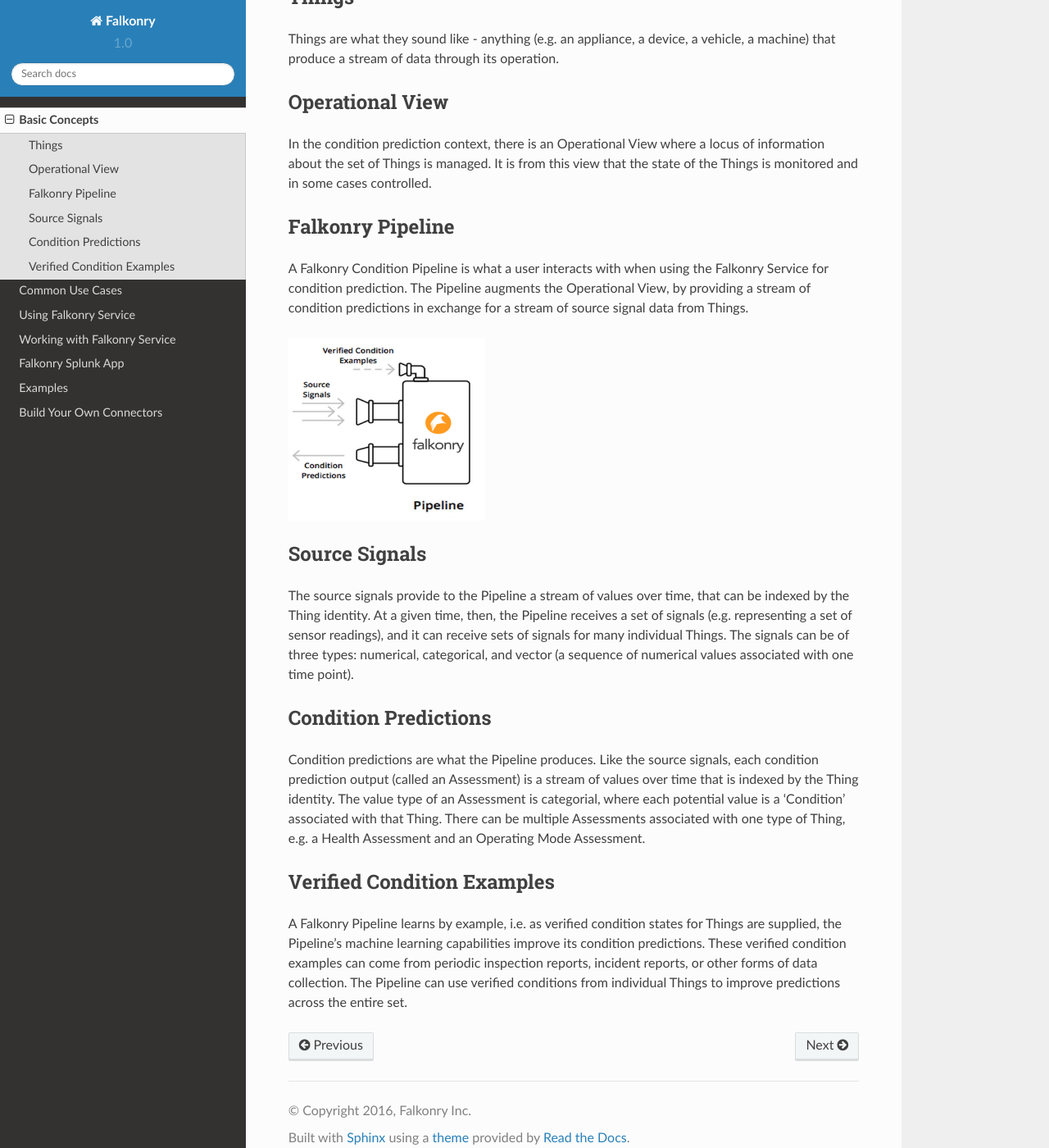
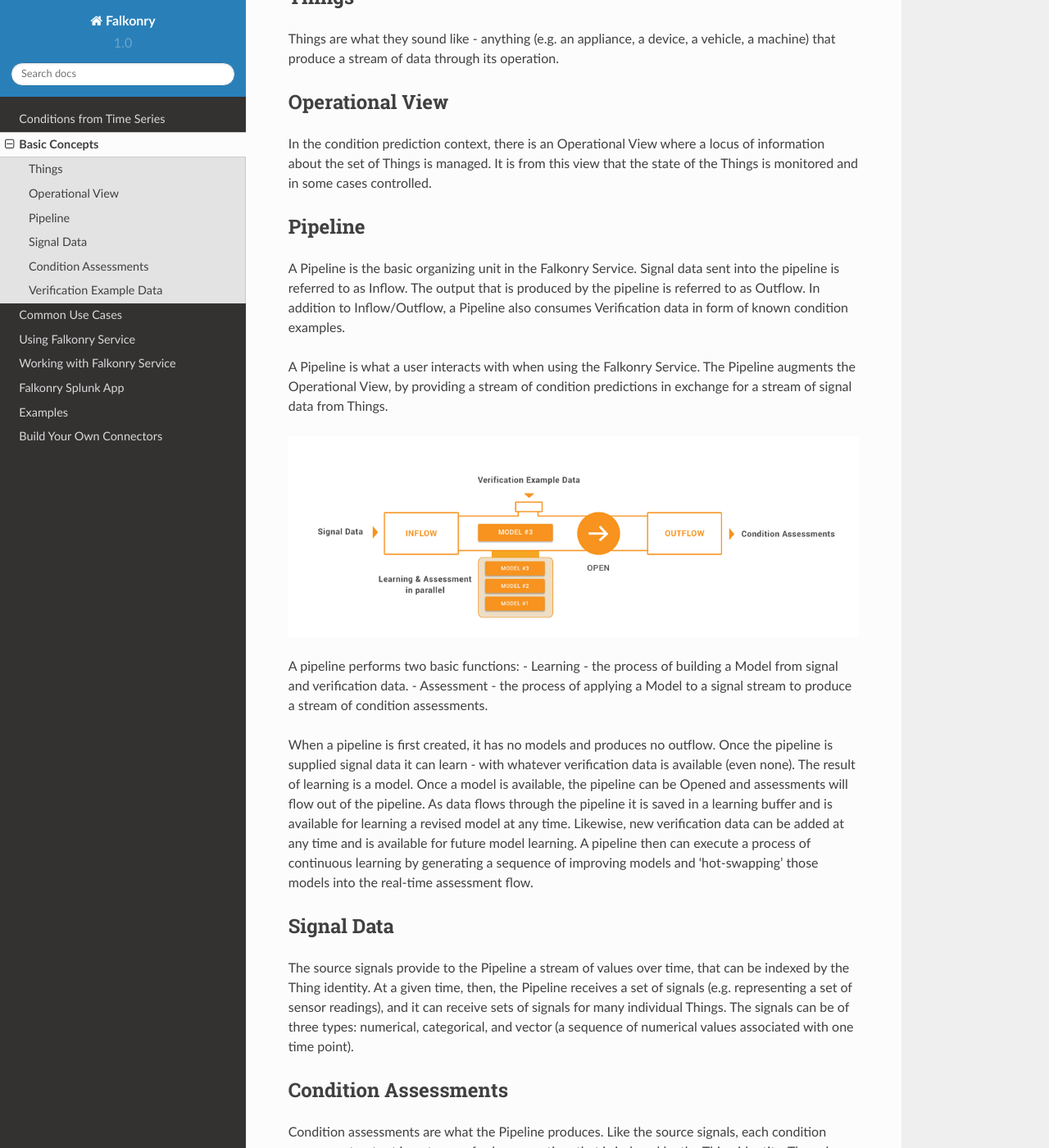
Before and after one commit to suhas-mehta/support, a Sphinx documentation site: the page built from docs/concepts.rst, in a window 1280 px wide and 1400 px high, scrolled down 603 px. Shown: the whole window at 82% size. Built offline with Sphinx 7.4.7 and the Read the Docs theme 2.0.0, drawn with Linux system fonts in a browser that asks for light colours; some of the changed text lies outside the part shown.

Commit message:
Added more problem context info

```diff
--- a/docs/concepts.rst
+++ b/docs/concepts.rst
@@ -19,20 +19,37 @@
 information about the set of Things is managed.  It is from this view that the state of
 the Things is monitored and in some cases controlled.
 
-Falkonry Pipeline
------------------
+Pipeline
+--------
 
-A Falkonry Condition Pipeline is what a user interacts with when using the Falkonry
-Service for condition prediction. The Pipeline augments the Operational View, by
-providing a stream of condition predictions in exchange for a stream of source signal data
-from Things.
+A Pipeline is the basic organizing unit in the Falkonry Service.  Signal data sent into the
+pipeline is referred to as Inflow.  The output that is produced by the pipeline is
+referred to as Outflow.  In addition to Inflow/Outflow, a Pipeline also consumes
+Verification data in form of known condition examples.
+
+A Pipeline is what a user interacts with when using the Falkonry Service. The Pipeline
+augments the Operational View, by providing a stream of condition predictions in exchange
+for a stream of signal data from Things.
 
 .. image:: images/pipeline.png
-   :height: 223
-   :width: 240
 
-Source Signals
---------------
+A pipeline performs two basic functions:
+- Learning - the process of building a Model from signal and verification data.
+- Assessment - the process of applying a Model to a signal stream to produce a stream of
+condition assessments.
+
+When a pipeline is first created, it has no models and produces no outflow. Once the
+pipeline is supplied signal data it can learn - with whatever verification data is
+available (even none).  The result of learning is a model.  Once a model is available,
+the pipeline can be Opened and assessments will flow out of the pipeline.  As data flows
+through the pipeline it is saved in a learning buffer and is available for learning a
+revised model at any time.  Likewise, new verification data can be added at any time and
+is available for future model learning.  A pipeline then can execute a process of
+continuous learning by generating a sequence of improving models and ‘hot-swapping’ those
+models into the real-time assessment flow.
+
+Signal Data
+-----------
 
 The source signals provide to the Pipeline a stream of values over time, that can be
 indexed by the Thing identity.  At a given time, then, the Pipeline receives a set of
@@ -40,18 +57,17 @@
 for many individual Things.  The signals can be of three types:  numerical, categorical,
 and vector (a sequence of numerical values associated with one time point).
 
-Condition Predictions
+Condition Assessments
 ---------------------
 
-Condition predictions are what the Pipeline produces.  Like the source signals, each
-condition prediction output (called an Assessment)  is a stream of values over time that
-is indexed by the Thing identity.  The value type of an Assessment is categorial, where
-each potential value is a ‘Condition’ associated with that Thing.  There can be multiple
-Assessments associated with one type of Thing, e.g. a Health Assessment and an Operating
-Mode Assessment.
+Condition assessments are what the Pipeline produces.  Like the source signals, each
+condition assessment output is a stream of values over time that is indexed by the Thing
+identity.  The value type of an Assessment is categorial, where each potential value is a
+‘Condition’ associated with that Thing.  There can be multiple Assessments associated with
+one type of Thing, e.g. a *Health Assessment* and an *Operating Mode Assessment*.
 
-Verified Condition Examples
----------------------------
+Verification Example Data
+-------------------------
 
 A Falkonry Pipeline learns by example, i.e. as verified condition states for Things are
 supplied, the Pipeline’s machine learning capabilities improve its condition predictions.
--- a/docs/index.rst
+++ b/docs/index.rst
@@ -20,6 +20,7 @@
 .. toctree::
    :maxdepth: 1
 
+   problem
    concepts
    usecases
    using/index
--- /dev/null
+++ b/docs/problem.rst
@@ -0,0 +1,43 @@
+Conditions from Time Series
+===========================
+
+The Falkonry Service was built in response to the need to make condition recognition
+ubiquitous and easily accessible by system operators. The service is easily added to any
+application that manages time-series data and does not require data scientists or custom
+software development.
+
+Problem solved by Falkonry
+--------------------------
+
+The Falkonry Service is used to transform signal data into real-time assessments of
+condition.  It is not, however, a machine learning toolkit for data scientists.  Users of
+the service simply supply it with signal data and any available examples of verified
+conditions and it will learn to recognize conditions.  Once it learns conditions it will
+recognize those conditions in new data.  As it accumulates data and additional verified
+examples, it continues to learn and improve its ability to recognize or ‘assess’ conditions.
+
+In a nutshell, then, the `Falkonry Service <using/>`_ is a machine learning machine that combines
+condition learning and condition assessment in an easy to use package that does not require
+professional data scientist or software developers.
+
+The Falkonry Service design was inspired by frustration with how excruciatingly hard it is
+to extract basic condition understanding out of the copious amounts of time-series data
+that surround us and the difficulty in getting a team of specialists to work together to
+solve this problem.  In a typical condition assessment need situation, the following
+realities exists:
+
+- the data consists of multiple signals with complex behavior, and no human could
+  reasonably identify meaningful patterns in the data by inspection or through construction
+  of rules or thresholds.
+- there is no available team of data scientists and software developers, nor the budget
+  and patience to execute a multi-month project.
+- there is no pre-existing well-formed training data set from which to build a condition model.
+- not all conditions are known in advance.
+- system conditions evolve over time.
+
+By focused delivery of pre-packaged multi-signal classification, the Falkonry Service is
+able to addresses these realities for a wide range of problems.  Certainly, custom data
+science and software development projects can deliver greater accuracy or solution
+granularity but such an approach is rarely viable.  In the world of condition recognition
+problems, we need to buy the vast majority of our clothing off the rack, and only very
+rarely can we hire the fashion designer and a professional tailor.
```
Also changed, not shown: docs/images/pipeline.png.
